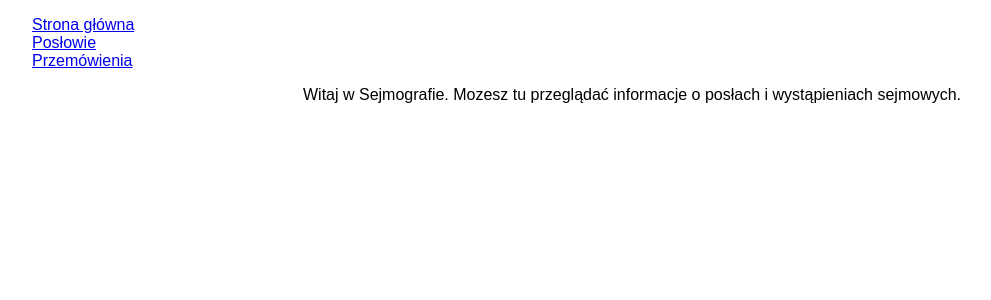
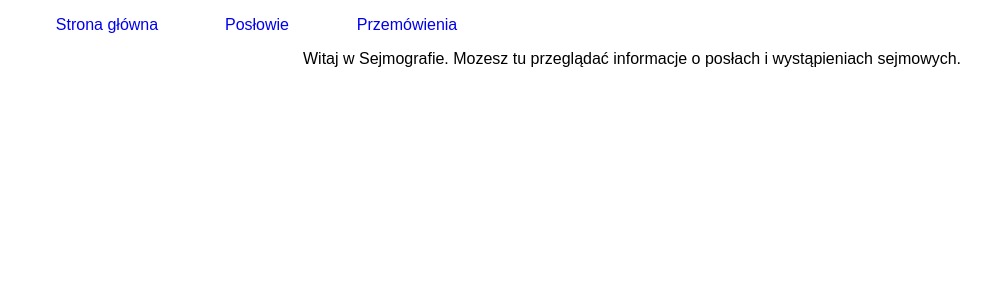
Before and after one commit to bananovitch/sejmator, a React (Create React App) app: page / in a window 1280 px wide. Shown: the top 300 px of the page, without its empty margins (8-999 px from the left). Built offline with nearby package versions, Linux system fonts and the light colour scheme.

Commit message:
basic CSS structure & refactor

```diff
--- a/src/App.css
+++ b/src/App.css
@@ -26,19 +26,3 @@
   from { transform: rotate(0deg); }
   to { transform: rotate(360deg); }
 }
-
-ul {
-  list-style: none;
-  text-align:left;
-}
-
-table {
-  width:800px;
-  margin:0 auto;
-}
-tr {
-  border: 1px solid black;
-}
-td {
-  width:25%;
-}
--- /dev/null
+++ b/src/Components/Menu.css
@@ -0,0 +1,13 @@
+.menu {
+    display: block;
+    text-align: left;
+    list-style: none;
+}
+.menu li {
+    display: inline-block;
+    width:150px;
+    text-align: center;
+}
+.menu li a {
+    text-decoration: none;
+}
--- a/src/Components/Menu.js
+++ b/src/Components/Menu.js
@@ -1,5 +1,7 @@
 import React from 'react';
 import { Link } from 'react-router-dom'
+import './Menu.css'
+
 export const Menu = ({ items }) => (
 	<ul className="menu">
 		{
--- /dev/null
+++ b/src/Components/RepsTable.css
@@ -0,0 +1,10 @@
+table {
+    width:800px;
+    margin:0 auto;
+}
+tr {
+    border: 1px solid black;
+}
+td {
+    width:25%;
+}
--- a/src/Components/RepsTable.js
+++ b/src/Components/RepsTable.js
@@ -1,7 +1,8 @@
 import React from 'react';
 import { RepsTableDumb } from './RepsTableDumb';
 import { Pagination } from './Pagination';
-import { AppHeader } from './AppHeader'
+import { AppHeader } from './AppHeader';
+import './RepsTable.css';
 
 const pathBase = "https://api-v3.mojepanstwo.pl/dane/poslowie.json";
 const requestType =  "_type=objects";
@@ -33,7 +34,7 @@ export class RepsTable extends React.Component {
       }
 
       render() {
-        return <div class="poslowie">
+        return <div className="poslowie">
         <AppHeader>Posłowie</AppHeader>
         <Pagination
           currentPage={this.state.page}
```
Also changed, not shown: src/logo.svg (deleted).
